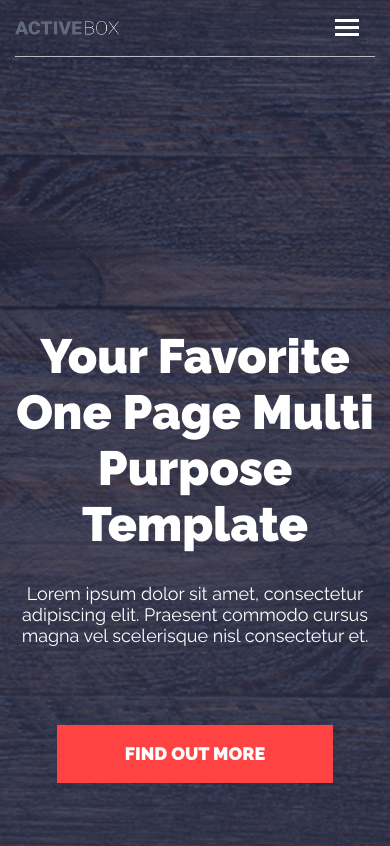
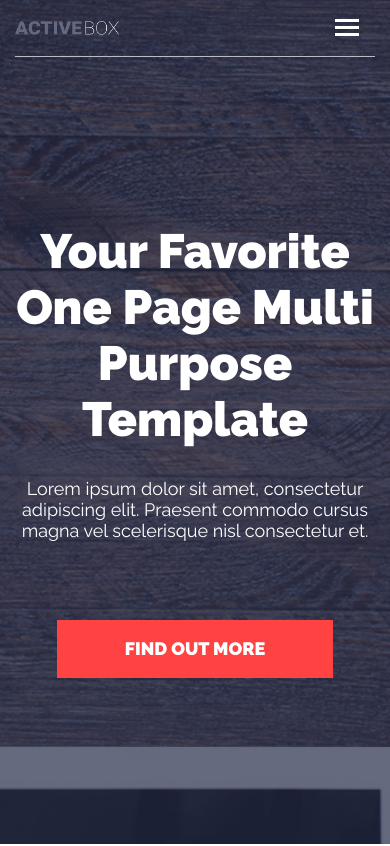
Before and after one commit to bliznekov/Activebox, a plain HTML site: page index.html in a window 390 px wide. Shown: the top 846 px of the page. Drawn offline with nearby package versions, Linux system fonts and the light colour scheme.

Commit message:
change header

```diff
--- a/css/slyle.css
+++ b/css/slyle.css
@@ -455,10 +455,8 @@ textarea {
   background-position: center;
   background-size: cover;
   position: relative;
-  padding: 0 0 120px;
 }
 .header .section {
-  height: 100vh;
   display: -webkit-box;
   display: -ms-flexbox;
   display: flex;
@@ -466,6 +464,7 @@ textarea {
   -webkit-box-direction: normal;
       -ms-flex-direction: column;
           flex-direction: column;
+  height: 100vh;
 }
 .header-burger {
   display: none;
@@ -529,7 +528,6 @@ textarea {
       -ms-flex-align: center;
           align-items: center;
   border-bottom: 1px solid #BABBC5;
-  /* margin-bottom: 130px; */
 }
 .header-top div {
   position: relative;
@@ -606,14 +604,8 @@ textarea {
     width: 100%;
     height: 500px;
     display: block;
-    padding: 84px 0 20px;
     -webkit-transition: 1s;
     transition: 1s;
-  }
-}
-@media (max-width: 1024px) {
-  .header-top {
-    margin-bottom: 100px;
   }
 }
 @media (max-width: 768px) {
@@ -639,7 +631,6 @@ textarea {
   -webkit-box-pack: center;
       -ms-flex-pack: center;
           justify-content: center;
-  margin-top: 110px;
   -webkit-transition: 1s;
   transition: 1s;
 }
--- a/src/scss/header.scss
+++ b/src/scss/header.scss
@@ -4,12 +4,12 @@
   background-position: center;
   background-size: cover;
   position: relative;
-  padding: 0 0 120px;
+
 
   .section {
-    height: 100vh;
     display: flex;
     flex-direction: column;
+    height: 100vh;
   }
 
   &-burger {
@@ -152,7 +152,6 @@
         width: 100%;
         height: 500px;
         display: block;
-        padding: 84px 0 20px;
         transition: 1s;
       }
     }
@@ -172,9 +171,7 @@
     display: flex;
     flex-direction: column;
     justify-content: center;
-    margin-top: 110px;
     transition: 1s;
-
 
     &.active {
       transform: scale(0);
@@ -217,10 +214,6 @@
         background-color: $orange;
       }
     }
-
-    @media (max-width: 768px) {
-      margin-top: 50px;
-    }
   }
 
   &::after {
```
